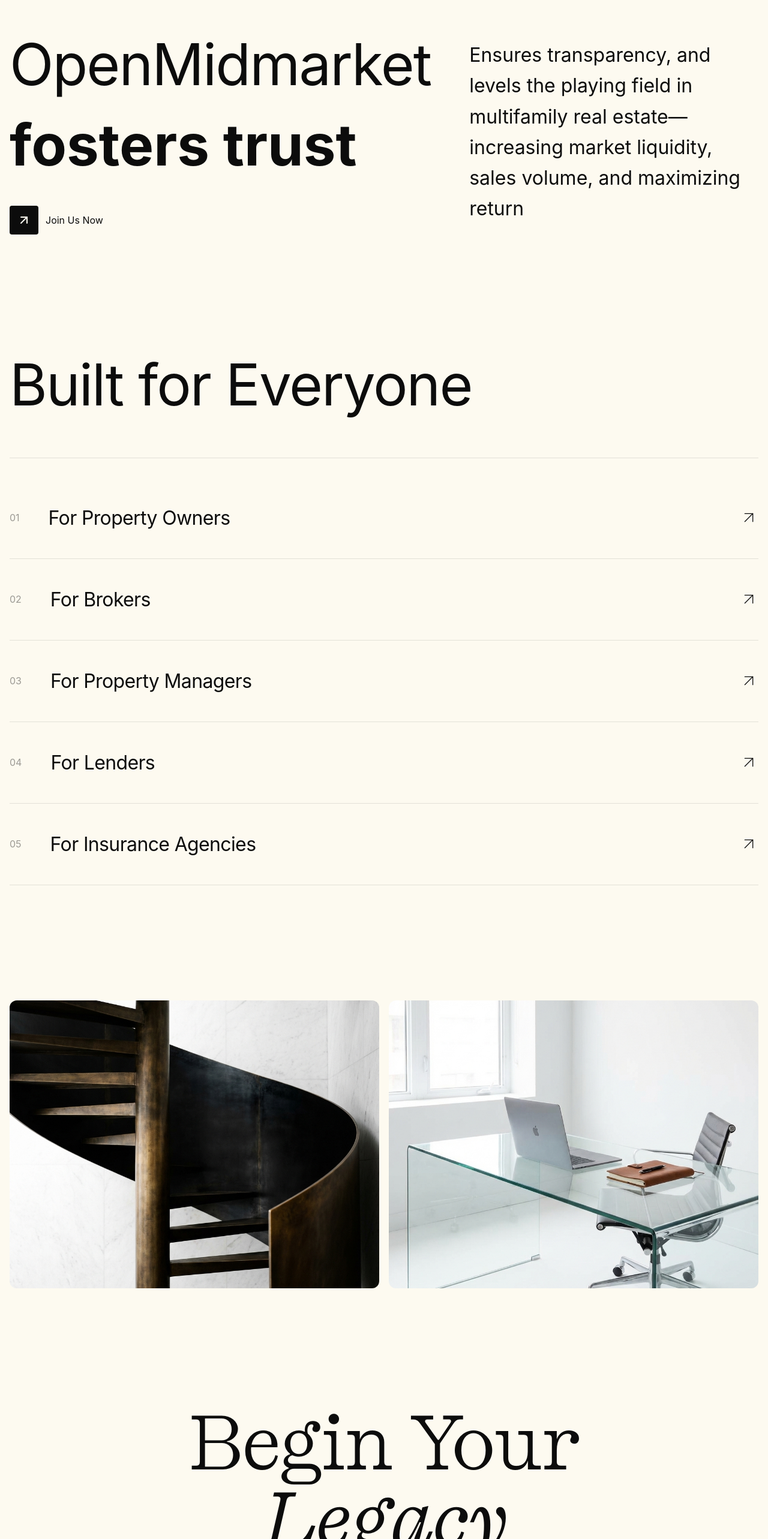
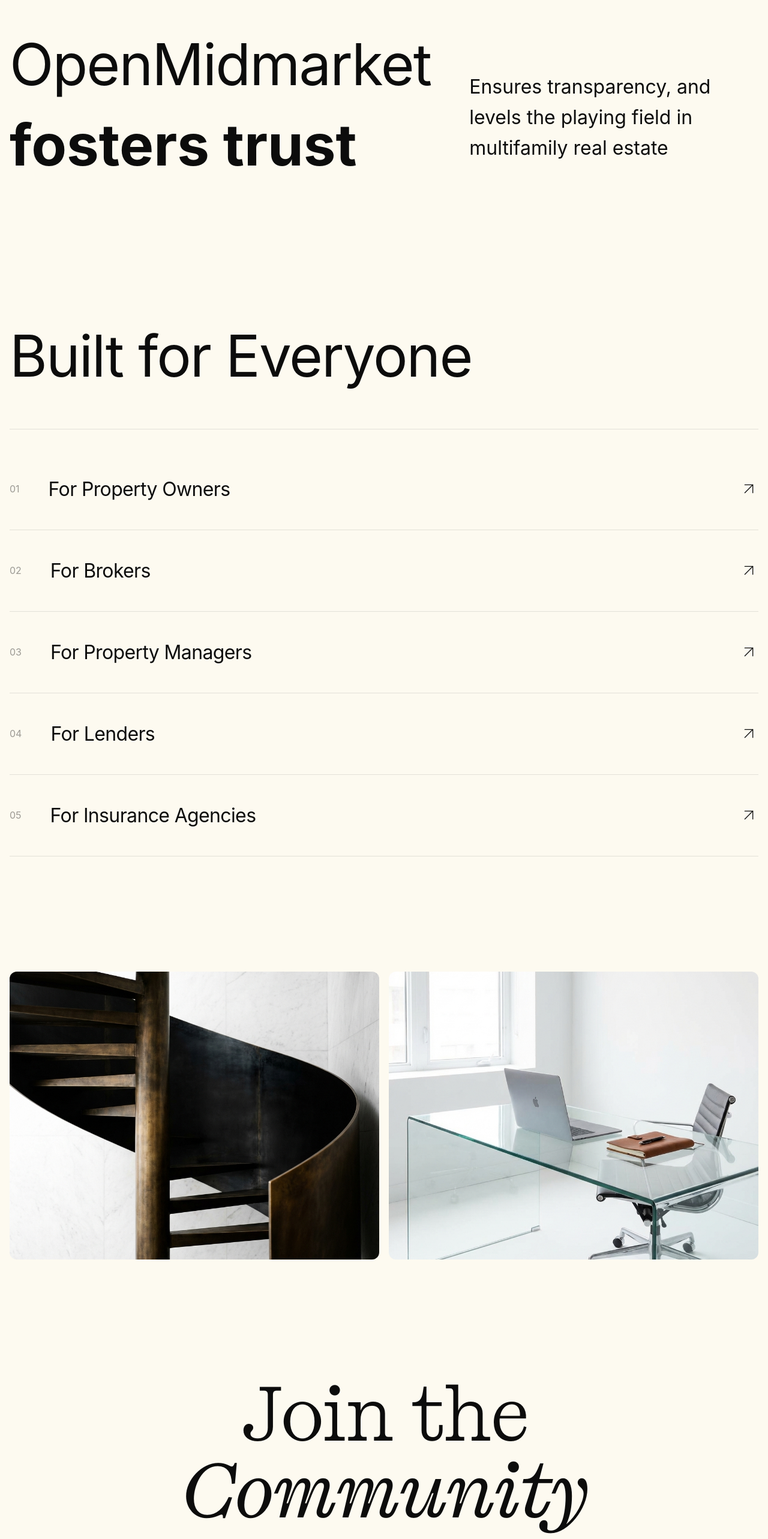
Before and after one commit to jahaskell53/landing-page-cre, a Next.js app: page / in a window 1280 px wide. Shown: the part 1443-4009 px from the top of the page at 60% size. Built offline with nearby package versions, Linux system fonts and the light colour scheme.

Commit message:
change copy, make it better

```diff
--- a/src/app/page.tsx
+++ b/src/app/page.tsx
@@ -231,31 +231,6 @@
                 fosters trust
               </span>
             </div>
-            <div style={{ display: 'flex', alignItems: 'center', gap: '0.75rem' }}>
-              <div style={{
-                width: '48px',
-                height: '48px',
-                backgroundColor: 'var(--foreground)',
-                display: 'flex',
-                alignItems: 'center',
-                justifyContent: 'center',
-                borderRadius: '4px'
-              }}>
-                <ArrowUpRight size={24} color="var(--background)" />
-              </div>
-              <button style={{
-                background: 'none',
-                border: 'none',
-                padding: 0,
-                fontSize: '1rem',
-                fontFamily: 'var(--font-sans)',
-                fontWeight: 400,
-                color: 'var(--foreground)',
-                cursor: 'pointer'
-              }}>
-                Join Us Now
-              </button>
-            </div>
           </motion.div>
           <motion.div
             initial={{ opacity: 0, x: 40 }}
@@ -270,7 +245,7 @@
               fontFamily: 'var(--font-sans)',
               fontWeight: 400
             }}>
-              Ensures transparency, and levels the playing field in multifamily real estate—increasing market liquidity, sales volume, and maximizing return
+              Ensures transparency, and levels the playing field in multifamily real estate
             </p>
           </motion.div>
         </div>
@@ -352,13 +327,13 @@
       {/* CTA Section */}
       <section id="contact" style={{ margin: '12rem 0', textAlign: 'center' }}>
         <h2 className="high-contrast font-kyoto" style={{ marginBottom: '4rem' }}>
-          <span className="font-light">Begin Your</span> <br />
-          <span className="cursive">Legacy</span>
+          <span className="font-light">Join the</span> <br />
+          <span className="cursive">Community</span>
         </h2>
         <p style={{ maxWidth: '500px', margin: '0 auto 3rem', fontSize: '1.2rem', color: 'var(--text-dim)' }}>
-          Join the exclusive circle of realtors who define the future of the industry through the lens of timeless design.
+          Join the exclusive circle of brokers who will define the future of the industry.
         </p>
-        <button className="btn-primary" style={{ padding: '1.5rem 4rem', fontSize: '1rem' }}>Request Invitation</button>
+        <button className="btn-primary" style={{ padding: '1.5rem 4rem', fontSize: '1rem' }}>Join Now</button>
       </section>
 
       {/* Footer */}
```
